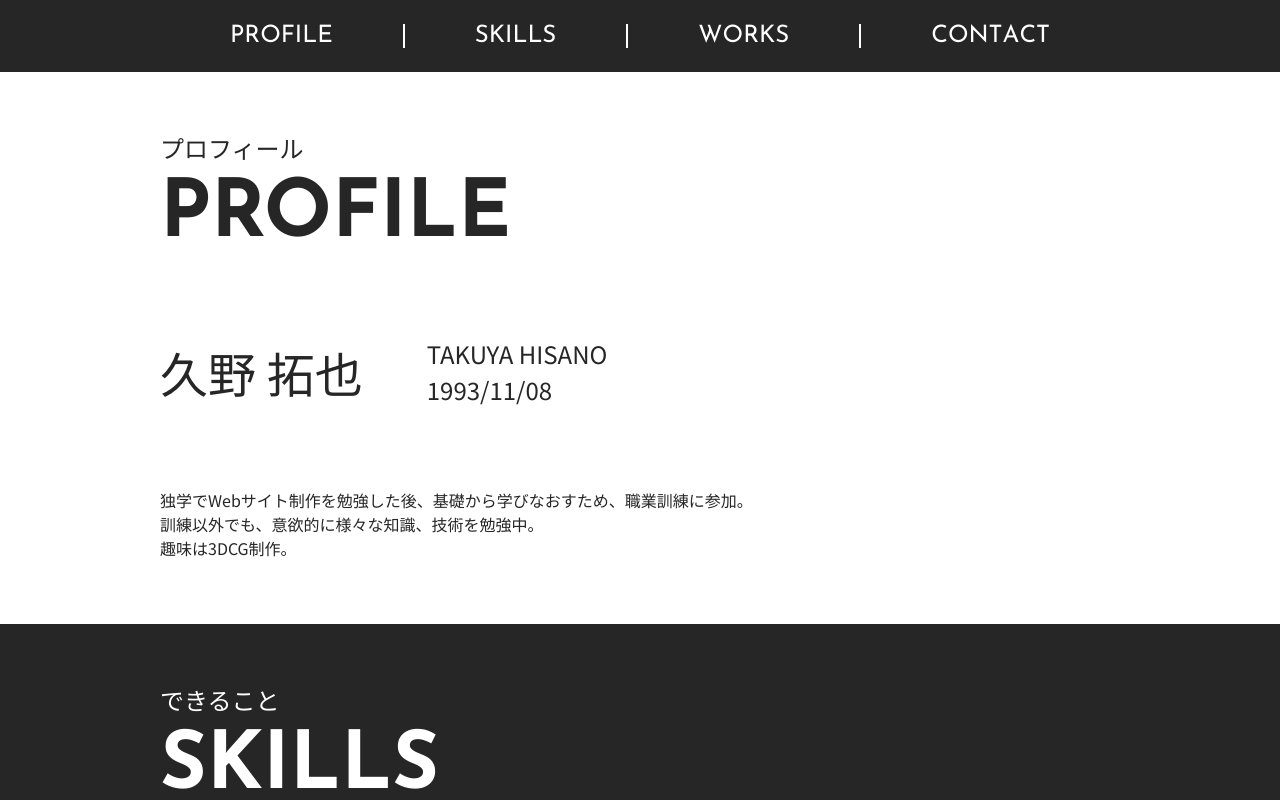
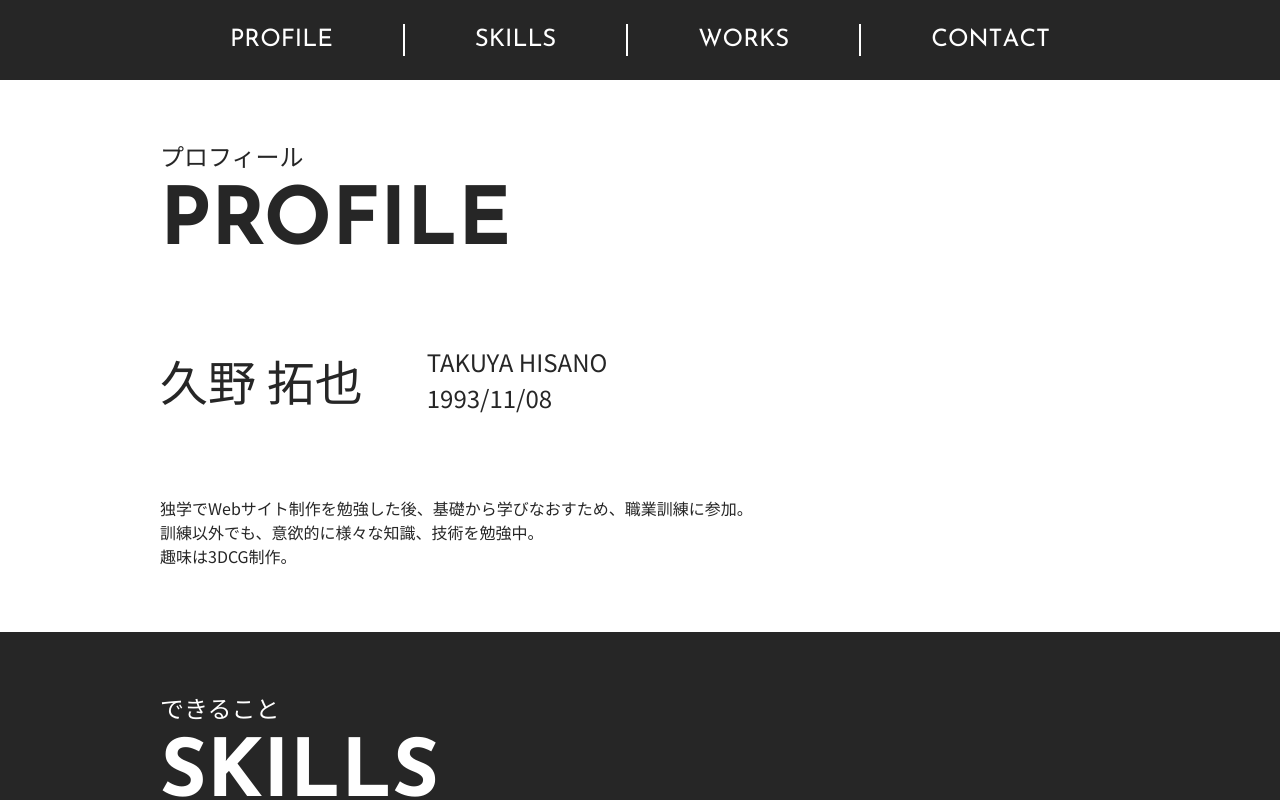
Before and after one commit to sum-bocfob/portfolio, a React (Vite) app: page / in a window 1280 px wide. Shown: the top 800 px of the page. Built offline with nearby package versions, Linux system fonts and the light colour scheme.

Commit message:
✨ ヘッダー固定/ページ内リンクアニメーション作成

```diff
--- a/src/components/Container/Container.module.scss
+++ b/src/components/Container/Container.module.scss
@@ -1,6 +1,7 @@
 .container {
     max-width: 992px;
     width: 100%;
+    height: 100%;
     padding: 0 16px;
     margin: 0 auto;
 }
--- a/src/components/Header/Header.module.scss
+++ b/src/components/Header/Header.module.scss
@@ -3,8 +3,17 @@
 header {
     background-color: $c_black;
     padding: 24px 0;
+    position: fixed;
+    width: 100%;
+    height: $header_height;
+    z-index: 100;
+
+    nav {
+        height: 100%;
+    }
 
     .header_list {
+        height: 100%;
         color: $c_white;
         display: flex;
         justify-content: space-between;
@@ -15,10 +24,15 @@ header {
         li {
             flex-grow: 1;
             text-align: center;
+            height: 100%;
 
             a {
                 display: inline-block;
                 width: 100%;
+                height: 100%;
+                display: flex;
+                justify-content: center;
+                align-items: center;
             }
         }
 
--- a/src/components/HeaderLink/index.tsx
+++ b/src/components/HeaderLink/index.tsx
@@ -1,7 +1,8 @@
 import { useEffect, useRef } from "react";
 import { gsap } from "gsap";
 import { SplitText } from "gsap/SplitText";
-gsap.registerPlugin(SplitText);
+import { ScrollToPlugin } from "gsap/ScrollToPlugin";
+gsap.registerPlugin(SplitText, ScrollToPlugin);
 
 const HeaderLink = ({ name }: { name: string }) => {
     // a要素
@@ -37,9 +38,14 @@ const HeaderLink = ({ name }: { name: string }) => {
         );
     };
 
+    const handleClick = (e: React.MouseEvent) => {
+        e.preventDefault();
+        gsap.to(window, { duration: 0.25, ease: "power2.out", scrollTo: { y: `#${name.toLowerCase()}`, offsetY: 80 } });
+    };
+
     return (
         <li>
-            <a ref={linkRef} href={`#${name.toLowerCase()}`} onMouseEnter={handleMouseEnter} className="upperCase">
+            <a ref={linkRef} href={`#${name.toLowerCase()}`} onMouseEnter={handleMouseEnter} onClick={(e) => handleClick(e)} className="upperCase">
                 {name}
             </a>
         </li>
--- a/src/components/Section/Section.module.scss
+++ b/src/components/Section/Section.module.scss
@@ -2,6 +2,11 @@
 
 .section {
     padding: 64px 0;
+
+    // ヘッダーとの重なり回避
+    &:first-of-type {
+        padding-top: $header_height + 64px;
+    }
 }
 
 .black {
--- a/src/index.scss
+++ b/src/index.scss
@@ -6,6 +6,7 @@ $c_black: #262626;
 $c_meter_main: #528de6;
 $c_meter_frame: #eeeeee;
 $c_meter_bg: #686868;
+$header_height: 80px;
 
 @function rem($px) {
     @return calc($px / 16) * 1rem;
```
